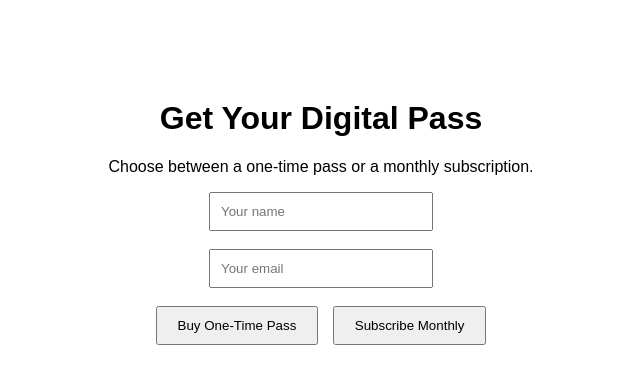
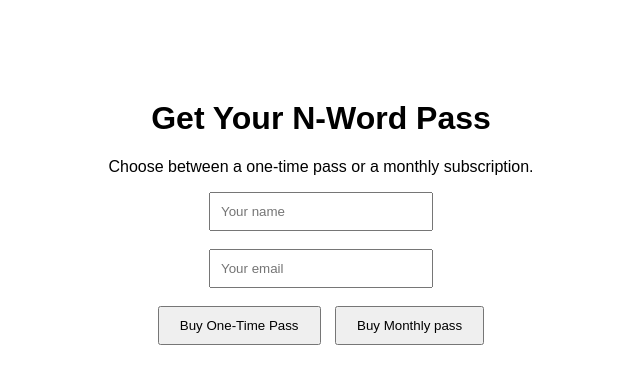
Before and after one commit to Nick80085/my-pass-site, a plain HTML site: page index.html in a window 1280 px wide. Shown: the whole page, without its empty margins (319-959 px from the left). Drawn offline with Linux system fonts and the light colour scheme.

Commit message:
Update index.html

```diff
--- a/index.html
+++ b/index.html
@@ -3,10 +3,10 @@
   <head>
     <meta charset="UTF-8" />
     <meta name="viewport" content="width=device-width, initial-scale=1.0" />
-    <title>Get Your N-Word Pass</title>
+    <title>Get Your Digital Pass</title>
   </head>
   <body style="font-family: Arial; text-align: center; margin-top: 100px;">
-    <h1>Get Your Digital Pass</h1>
+    <h1>Get Your N-Word Pass</h1>
     <p>Choose between a one-time pass or a monthly subscription.</p>
 
     <input type="text" id="name" placeholder="Your name" style="padding:10px; width:200px;" /><br><br>
@@ -17,7 +17,7 @@
     </button>
 
     <button onclick="checkout('subscription')" style="padding:10px 20px;">
-      Subscribe Monthly
+      Buy Monthly pass
     </button>
 
     <script>
```
